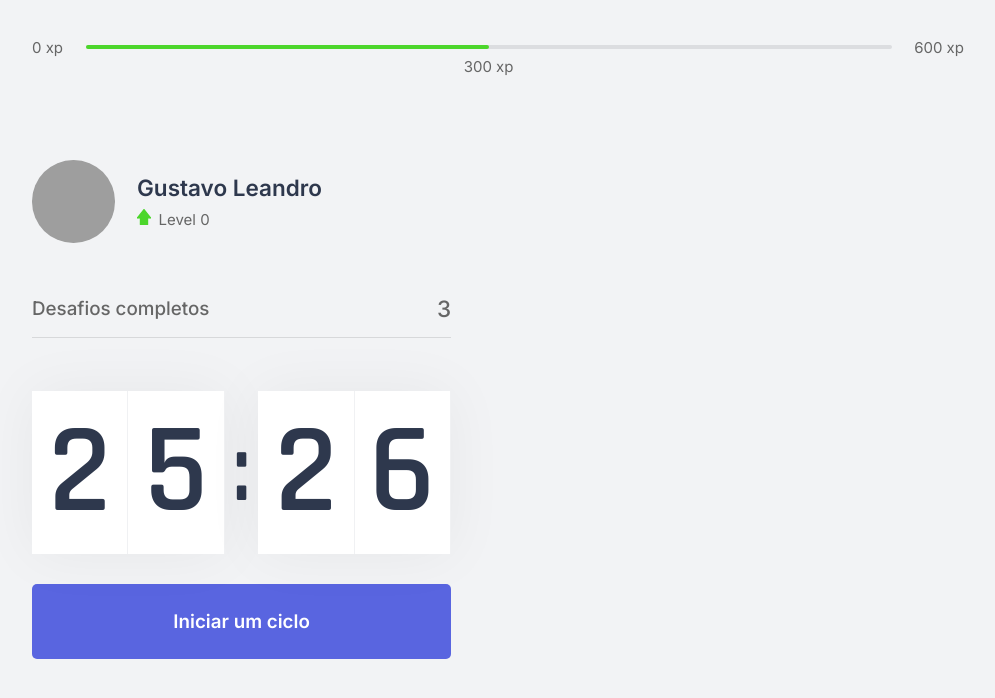
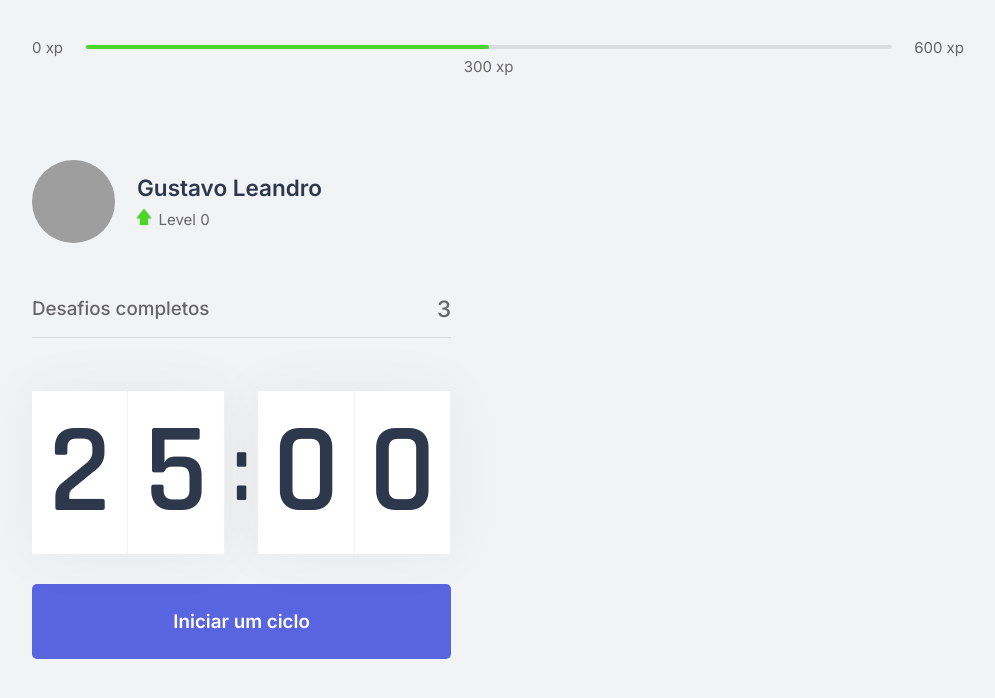
Before and after one commit to GuhSntLean/Nextjs-moveit-nlw4, a Next.js app: page / in a window 1280 px wide. Shown: the top 698 px of the page, without its empty margins (142-1137 px from the left). Built offline with nearby package versions, Linux system fonts and the light colour scheme; grey boxes are pictures that could not be loaded.

Commit message:
:fire: Adding timer functionaly

```diff
--- a/src/components/Countdown.tsx
+++ b/src/components/Countdown.tsx
@@ -1,20 +1,45 @@
+import { useState , useEffect} from 'react';
 import styles from '../styles/components/Countdown.module.css'
 
 export function Countdown(){
+  const [time, setTime] = useState(25 * 60);
+  const [active, setActive] = useState(false);
+
+  const minutes = Math.floor(time / 60);
+  const seconds = time % 60;
+
+  const [minuteLeft, minuteRight] = String(minutes).padStart(2, '0').split('');
+  const [secondsLeft, secondsRight] = String(seconds).padStart(2, '0').split('');
+
+  function startCountdown(){
+    setActive(true);
+  }
+
+  useEffect( () => {
+    if(active && time > 0){
+      setTimeout( () => {
+        setTime(time - 1);
+      }, 1000)
+    }
+  }, [active, time]);
+
   return (
     <div>
       <div className={styles.countdownContainer}>
         <div>
-          <span>2</span>
-          <span>5</span>
+          <span>{minuteLeft}</span>
+          <span>{minuteRight}</span>
         </div>
         <span>:</span>
         <div>
-          <span>2</span>
-          <span>6</span>
+          <span>{secondsLeft}</span>
+          <span>{secondsRight}</span>
         </div>
       </div>
-      <button type="button" className={styles.startCountdownButton}>
+      <button
+        type="button"
+        className={styles.startCountdownButton}
+        onClick={startCountdown}>
         Iniciar um ciclo
       </button>
     </div>
```
